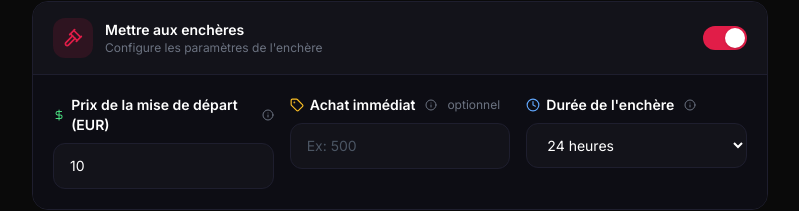
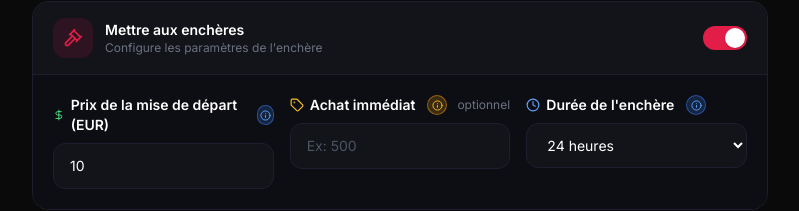
Before and after one commit to nemzzcobain-debug/318-legaacy-marketplace, a Next.js app: page /producers/upload in a window 1280 px wide. Shown: the part 1686-1897 px from the top of the page, without its empty margins (240-1039 px from the left). Built offline with nearby package versions, Linux system fonts and the light colour scheme; no server answers; the database is empty; sample sign-in values are in the browser's storage.

Commit message:
feat(ux): tooltips instantanés au survol + pastilles info plus visibles

```diff
--- a/src/app/producers/upload/page.tsx
+++ b/src/app/producers/upload/page.tsx
@@ -916,12 +916,12 @@ export default function UploadBeatPage() {
 
             {enableAuction && (
               <div className="px-5 py-5 space-y-5 border-t border-[#1e1e2e] bg-[#0d0d14]">
-                {/* Increment + Achat immédiat <span className="ml-1 inline-flex items-center text-gray-500 hover:text-gray-300 cursor-help" title="Prix auquel un acheteur peut clore l'enchère instantanément sans attendre la fin. Optionnel : laisse vide pour laisser l'enchère aller jusqu'au bout."><Info size={12} /></span> + Duree */}
+                {/* Increment + Achat immédiat <span className="relative group/tip ml-1.5 inline-flex items-center justify-center w-5 h-5 rounded-full bg-amber-500/20 text-amber-400 border border-amber-500/50 cursor-help hover:bg-amber-500/40 transition"><Info size={11} /><span className="absolute bottom-full left-1/2 -translate-x-1/2 mb-2 hidden group-hover/tip:block w-64 p-3 rounded-xl bg-[#1a1a24] border border-[#2a2a3a] text-[11px] text-gray-200 font-normal leading-relaxed z-50 shadow-2xl normal-case">Prix auquel un acheteur peut clore l&apos;enchère instantanément sans attendre la fin. Optionnel : laisse vide pour laisser l&apos;enchère aller jusqu&apos;au bout.</span></span> + Duree */}
                 <div className="grid grid-cols-3 gap-4">
                   <div>
                     <label className="text-sm font-semibold text-white mb-2 flex items-center gap-1.5">
                       <DollarSign size={14} className="text-green-400" />
-                      Prix de la mise de départ (EUR) <span className="ml-1 inline-flex items-center text-gray-500 hover:text-gray-300 cursor-help" title="Montant auquel démarre l'enchère. Les acheteurs placeront leurs offres à partir de ce prix. Surenchère minimum : +5€."><Info size={12} /></span>
+                      Prix de la mise de départ (EUR) <span className="relative group/tip ml-1.5 inline-flex items-center justify-center w-5 h-5 rounded-full bg-blue-500/20 text-blue-400 border border-blue-500/50 cursor-help hover:bg-blue-500/40 transition"><Info size={11} /><span className="absolute bottom-full left-1/2 -translate-x-1/2 mb-2 hidden group-hover/tip:block w-64 p-3 rounded-xl bg-[#1a1a24] border border-[#2a2a3a] text-[11px] text-gray-200 font-normal leading-relaxed z-50 shadow-2xl normal-case">Montant auquel démarre l&apos;enchère. Les acheteurs placeront leurs offres à partir de ce prix. Surenchère minimum : +5€.</span></span>
                     </label>
                     <input
                       type="number"
@@ -936,7 +936,7 @@ export default function UploadBeatPage() {
                   <div>
                     <label className="text-sm font-semibold text-white mb-2 flex items-center gap-1.5">
                       <Tag size={14} className="text-amber-400" />
-                      Achat immédiat <span className="ml-1 inline-flex items-center text-gray-500 hover:text-gray-300 cursor-help" title="Prix auquel un acheteur peut clore l'enchère instantanément sans attendre la fin. Optionnel : laisse vide pour laisser l'enchère aller jusqu'au bout."><Info size={12} /></span>
+                      Achat immédiat <span className="relative group/tip ml-1.5 inline-flex items-center justify-center w-5 h-5 rounded-full bg-amber-500/20 text-amber-400 border border-amber-500/50 cursor-help hover:bg-amber-500/40 transition"><Info size={11} /><span className="absolute bottom-full left-1/2 -translate-x-1/2 mb-2 hidden group-hover/tip:block w-64 p-3 rounded-xl bg-[#1a1a24] border border-[#2a2a3a] text-[11px] text-gray-200 font-normal leading-relaxed z-50 shadow-2xl normal-case">Prix auquel un acheteur peut clore l&apos;enchère instantanément sans attendre la fin. Optionnel : laisse vide pour laisser l&apos;enchère aller jusqu&apos;au bout.</span></span>
                       <span className="text-gray-500 text-xs font-normal ml-1">optionnel</span>
                     </label>
                     <input
@@ -952,7 +952,7 @@ export default function UploadBeatPage() {
                   <div>
                     <label className="text-sm font-semibold text-white mb-2 flex items-center gap-1.5">
                       <Clock size={14} className="text-blue-400" />
-                      Durée de l&apos;enchère <span className="ml-1 inline-flex items-center text-gray-500 hover:text-gray-300 cursor-help" title="Temps pendant lequel les acheteurs peuvent enchérir. À la fin, le plus offrant remporte le beat."><Info size={12} /></span>
+                      Durée de l&apos;enchère <span className="relative group/tip ml-1.5 inline-flex items-center justify-center w-5 h-5 rounded-full bg-blue-500/20 text-blue-400 border border-blue-500/50 cursor-help hover:bg-blue-500/40 transition"><Info size={11} /><span className="absolute bottom-full left-1/2 -translate-x-1/2 mb-2 hidden group-hover/tip:block w-64 p-3 rounded-xl bg-[#1a1a24] border border-[#2a2a3a] text-[11px] text-gray-200 font-normal leading-relaxed z-50 shadow-2xl normal-case">Temps pendant lequel les acheteurs peuvent enchérir. À la fin, le plus offrant remporte le beat.</span></span>
                     </label>
                     <select
                       value={auctionDuration}
```
